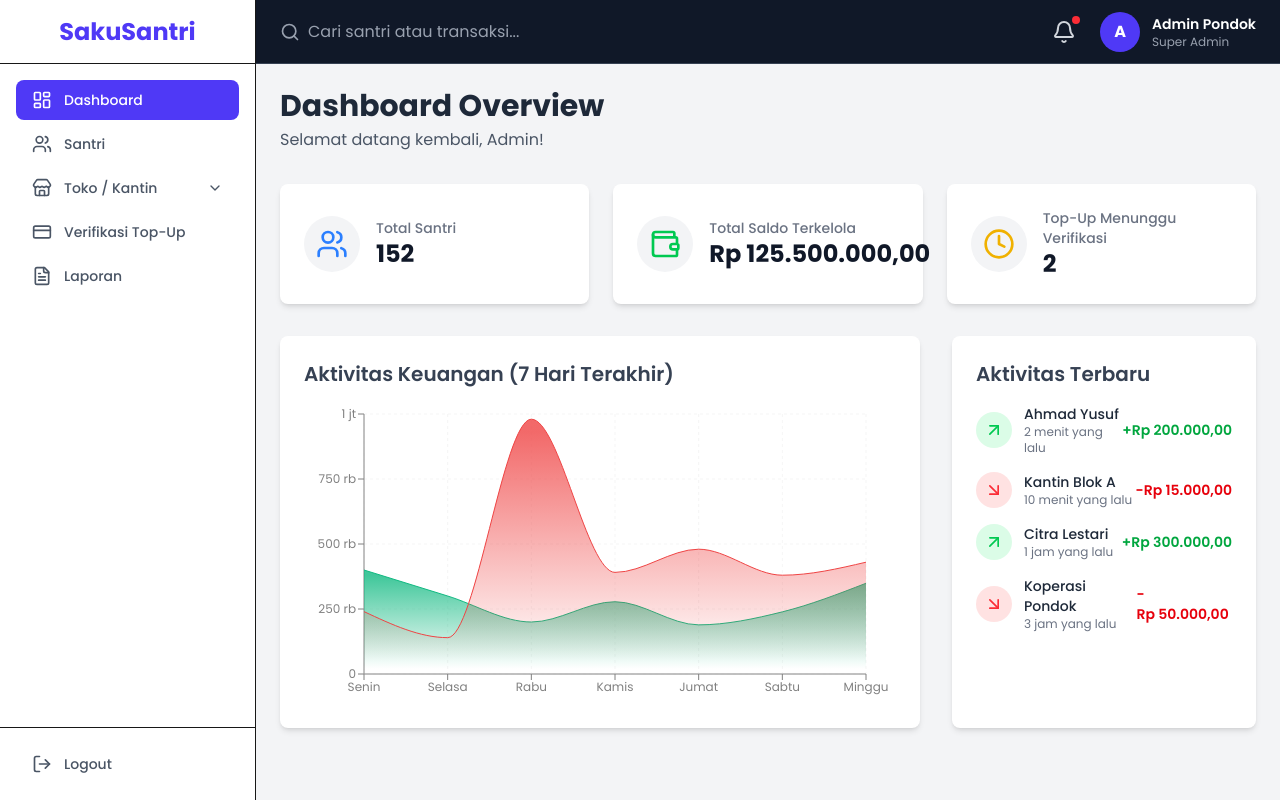
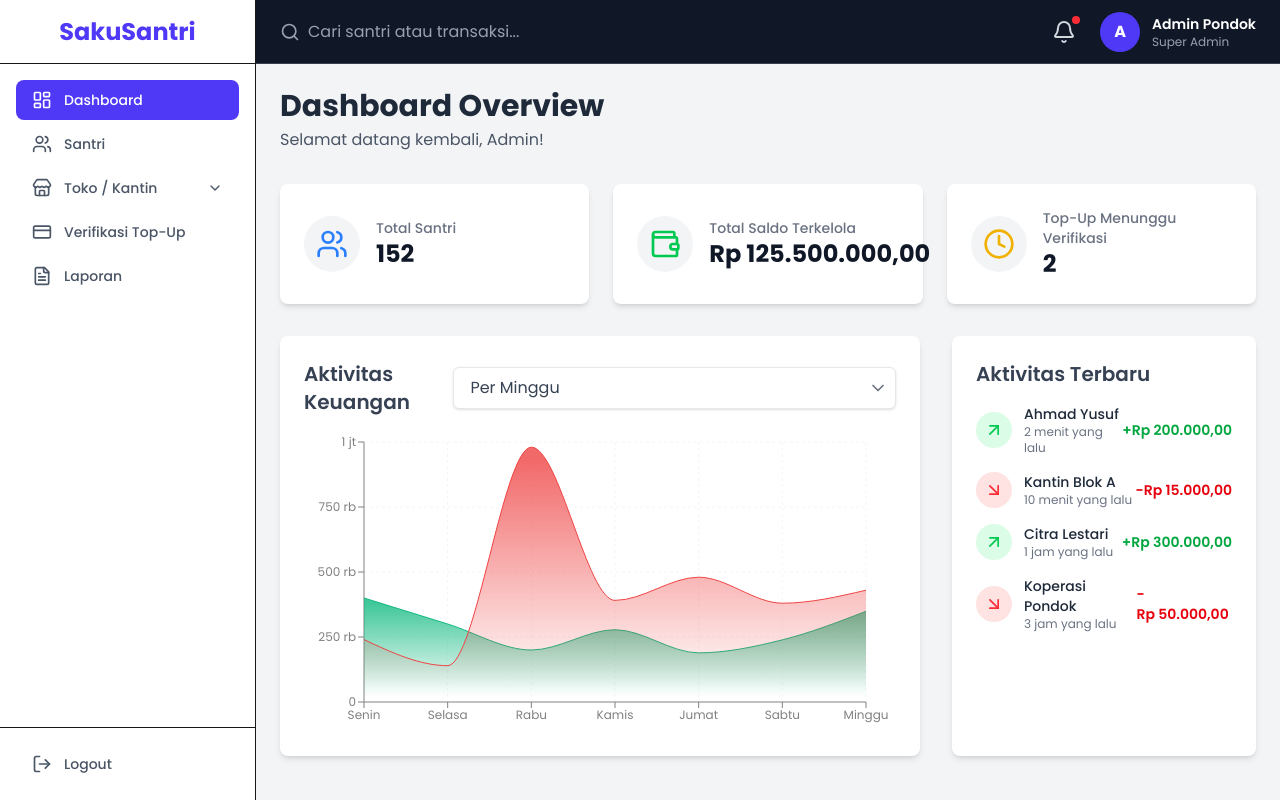
Before and after one commit to ahfary/keuangan-fe, a Next.js app: page /dashboard in a window 1280 px wide. Built offline with nearby package versions, Linux system fonts and the light colour scheme.

Commit message:
select chart

```diff
--- a/src/app/dashboard/page.tsx
+++ b/src/app/dashboard/page.tsx
@@ -1,7 +1,7 @@
 "use client";
 
-import React from 'react';
-import { Users, Wallet, Clock, ArrowUpRight, ArrowDownRight } from 'lucide-react';
+import React, { useState } from 'react';
+import { Users, Wallet, Clock, ArrowUpRight, ArrowDownRight, ChevronDown } from 'lucide-react';
 import { ResponsiveContainer, AreaChart, XAxis, YAxis, Tooltip, Area, CartesianGrid } from 'recharts';
 
 // --- Data Tiruan (Mock Data) ---
@@ -19,7 +19,8 @@ const recentActivities = [
 ];
 
 // Data tiruan untuk grafik
-const chartData = [
+const chartData = {
+  "7hari": [
     { name: 'Senin', Pemasukan: 400000, Pengeluaran: 240000 },
     { name: 'Selasa', Pemasukan: 300000, Pengeluaran: 139800 },
     { name: 'Rabu', Pemasukan: 200000, Pengeluaran: 980000 },
@@ -27,11 +28,43 @@ const chartData = [
     { name: 'Jumat', Pemasukan: 189000, Pengeluaran: 480000 },
     { name: 'Sabtu', Pemasukan: 239000, Pengeluaran: 380000 },
     { name: 'Minggu', Pemasukan: 349000, Pengeluaran: 430000 },
-];
+  ],
+  "1bulan": [
+    { name: 'Minggu 1', Pemasukan: 1200000, Pengeluaran: 800000 },
+    { name: 'Minggu 2', Pemasukan: 1500000, Pengeluaran: 1000000 },
+    { name: 'Minggu 3', Pemasukan: 1700000, Pengeluaran: 1100000 },
+    { name: 'Minggu 4', Pemasukan: 1600000, Pengeluaran: 1200000 },
+  ],
+  "3bulan": [
+    { name: 'Januari', Pemasukan: 4000000, Pengeluaran: 2500000 },
+    { name: 'Februari', Pemasukan: 4200000, Pengeluaran: 3000000 },
+    { name: 'Maret', Pemasukan: 4500000, Pengeluaran: 3200000 },
+  ],
+  "6bulan": [
+    { name: 'Jan', Pemasukan: 4000000, Pengeluaran: 2500000 },
+    { name: 'Feb', Pemasukan: 4200000, Pengeluaran: 3000000 },
+    { name: 'Mar', Pemasukan: 4500000, Pengeluaran: 3200000 },
+    { name: 'Apr', Pemasukan: 4700000, Pengeluaran: 3500000 },
+    { name: 'Mei', Pemasukan: 5000000, Pengeluaran: 3700000 },
+    { name: 'Jun', Pemasukan: 5300000, Pengeluaran: 4000000 },
+  ],
+  "12bulan": [
+    { name: 'Jan', Pemasukan: 4000000, Pengeluaran: 2500000 },
+    { name: 'Feb', Pemasukan: 4200000, Pengeluaran: 3000000 },
+    { name: 'Mar', Pemasukan: 4500000, Pengeluaran: 3200000 },
+    { name: 'Apr', Pemasukan: 4700000, Pengeluaran: 3500000 },
+    { name: 'Mei', Pemasukan: 5000000, Pengeluaran: 3700000 },
+    { name: 'Jun', Pemasukan: 5300000, Pengeluaran: 4000000 },
+    { name: 'Jul', Pemasukan: 5500000, Pengeluaran: 4200000 },
+    { name: 'Agu', Pemasukan: 5700000, Pengeluaran: 4400000 },
+    { name: 'Sep', Pemasukan: 5900000, Pengeluaran: 4600000 },
+    { name: 'Okt', Pemasukan: 6000000, Pengeluaran: 4700000 },
+    { name: 'Nov', Pemasukan: 6200000, Pengeluaran: 4800000 },
+    { name: 'Des', Pemasukan: 6500000, Pengeluaran: 5000000 },
+  ],
+};
 
-// --- Komponen-komponen ---
-
-// Komponen untuk Kartu Statistik
+// --- Komponen Kartu Statistik ---
 function StatCard({ title, value, icon }: { title: string; value: string; icon: React.ReactNode }) {
   return (
     <div className="bg-white dark:bg-gray-800 p-6 rounded-lg shadow-md flex items-center">
@@ -46,7 +79,7 @@ function StatCard({ title, value, icon }: { title: string; value: string; icon:
   );
 }
 
-// Komponen untuk Tooltip Grafik
+// --- Tooltip Grafik ---
 const CustomTooltip = ({ active, payload, label }: any) => {
   if (active && payload && payload.length) {
     return (
@@ -60,19 +93,19 @@ const CustomTooltip = ({ active, payload, label }: any) => {
   return null;
 };
 
-// Komponen Grafik
-function TransactionChart() {
+// --- Komponen Grafik ---
+function TransactionChart({ data }: { data: any[] }) {
   return (
     <ResponsiveContainer width="100%" height="100%">
-      <AreaChart data={chartData} margin={{ top: 10, right: 30, left: 0, bottom: 0 }}>
+      <AreaChart data={data} margin={{ top: 10, right: 30, left: 0, bottom: 0 }}>
         <defs>
           <linearGradient id="colorPemasukan" x1="0" y1="0" x2="0" y2="1">
-            <stop offset="5%" stopColor="#10b981" stopOpacity={0.8}/>
-            <stop offset="95%" stopColor="#10b981" stopOpacity={0}/>
+            <stop offset="5%" stopColor="#10b981" stopOpacity={0.8} />
+            <stop offset="95%" stopColor="#10b981" stopOpacity={0} />
           </linearGradient>
           <linearGradient id="colorPengeluaran" x1="0" y1="0" x2="0" y2="1">
-            <stop offset="5%" stopColor="#ef4444" stopOpacity={0.8}/>
-            <stop offset="95%" stopColor="#ef4444" stopOpacity={0}/>
+            <stop offset="5%" stopColor="#ef4444" stopOpacity={0.8} />
+            <stop offset="95%" stopColor="#ef4444" stopOpacity={0} />
           </linearGradient>
         </defs>
         <XAxis dataKey="name" stroke="gray" fontSize={12} />
@@ -86,8 +119,10 @@ function TransactionChart() {
   );
 }
 
-// --- Komponen Utama Halaman Dashboard ---
+// --- Komponen Utama ---
 export default function DashboardPage() {
+  const [range, setRange] = useState<keyof typeof chartData>("7hari");
+
   return (
     <div className="space-y-8">
       <div>
@@ -95,7 +130,7 @@ export default function DashboardPage() {
         <p className="mt-1 text-gray-600 dark:text-gray-400">Selamat datang kembali, Admin!</p>
       </div>
 
-      {/* Grid untuk Kartu Statistik */}
+      {/* Kartu Statistik */}
       <div className="grid grid-cols-1 gap-6 md:grid-cols-2 lg:grid-cols-3">
         <StatCard
           title="Total Santri"
@@ -114,17 +149,35 @@ export default function DashboardPage() {
         />
       </div>
 
-      {/* Grid untuk Grafik dan Aktivitas Terbaru */}
+      {/* Grafik + Aktivitas */}
       <div className="grid grid-cols-1 gap-8 lg:grid-cols-3">
-        {/* Kolom Grafik (2/3 dari lebar) */}
+        {/* Grafik */}
         <div className="lg:col-span-2 bg-white dark:bg-gray-800 p-6 rounded-lg shadow-md">
-          <h2 className="text-xl font-semibold text-gray-700 dark:text-white mb-4">Aktivitas Keuangan (7 Hari Terakhir)</h2>
+          <div className="flex justify-between items-center mb-4">
+            <h2 className="text-xl font-semibold text-gray-700 dark:text-white">Aktivitas Keuangan</h2>
+            <div className="relative inline-block w-full text-gray-700 dark:text-white">
+              <select
+                value={range}
+                onChange={(e) => setRange(e.target.value as keyof typeof chartData)}
+                className="w-full px-4 py-2 pr-8 bg-white dark:bg-gray-800 border border-gray-200 dark:border-gray-600 rounded-md shadow-sm outline-none appearance-none"
+              >
+                <option value="7hari">Per Minggu</option>
+                <option value="1bulan">Per 1 Bulan</option>
+                <option value="3bulan">Per 3 Bulan</option>
+                <option value="6bulan">Per 6 Bulan</option>
+                <option value="12bulan">Per 12 Bulan</option>
+              </select>
+              <div className="absolute inset-y-0 right-0 flex items-center px-2 pointer-events-none">
+                <ChevronDown className="w-5 h-5 text-gray-500 dark:text-gray-300" />
+              </div>
+            </div>
+          </div>
           <div style={{ width: '100%', height: 300 }}>
-            <TransactionChart />
+            <TransactionChart data={chartData[range]} />
           </div>
         </div>
 
-        {/* Kolom Aktivitas Terbaru (1/3 dari lebar) */}
+        {/* Aktivitas Terbaru */}
         <div className="bg-white dark:bg-gray-800 p-6 rounded-lg shadow-md">
           <h2 className="text-xl font-semibold text-gray-700 dark:text-white mb-4">Aktivitas Terbaru</h2>
           <ul className="space-y-4">
@@ -133,8 +186,7 @@ export default function DashboardPage() {
                 <div className={`p-2 rounded-full ${activity.type === 'top-up' ? 'bg-green-100 dark:bg-green-900' : 'bg-red-100 dark:bg-red-900'}`}>
                   {activity.type === 'top-up'
                     ? <ArrowUpRight className="w-5 h-5 text-green-500" />
-                    : <ArrowDownRight className="w-5 h-5 text-red-500" />
-                  }
+                    : <ArrowDownRight className="w-5 h-5 text-red-500" />}
                 </div>
                 <div className="ml-3 flex-grow">
                   <p className="text-sm font-medium text-gray-800 dark:text-gray-200">{activity.name}</p>
```
Lines whose indentation alone changed are shown as unchanged.
